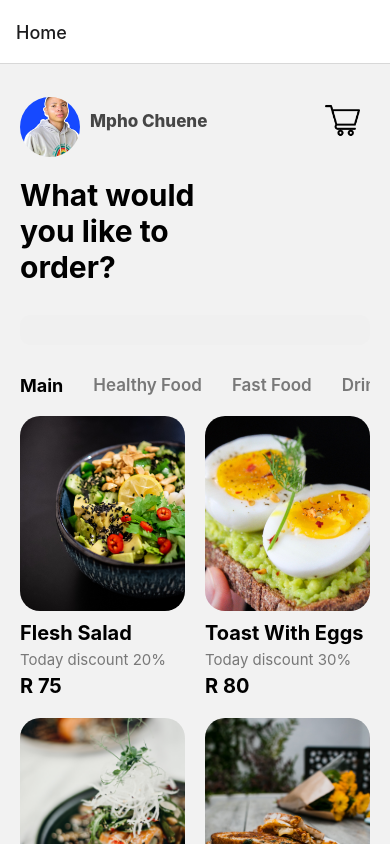
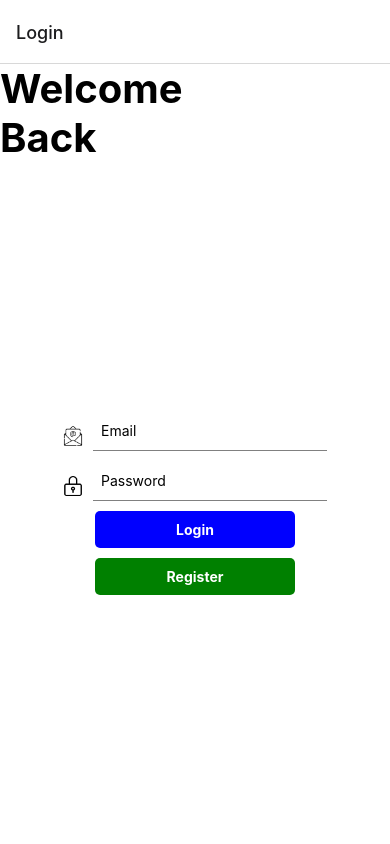
Before and after one commit to mphoChuene/Restuarant-app, a React Native app: screen / in a window 390 px wide. Shown: the top 844 px of the page. Built offline with nearby package versions, Linux system fonts and the light colour scheme.

Commit message:
delete cart functionality resolved

```diff
--- a/App.js
+++ b/App.js
@@ -24,9 +24,9 @@ const App = () => {
     <NavigationContainer>
       <Provider store={store}>
       <HomeStack.Navigator initialRouteName="Login">
- {/* <HomeStack.Screen name="Login" component={LoginScreen} /> */}
-  {/* <HomeStack.Screen name="Register" component={RegisterScreen} /> */}
-    {/* <HomeStack.Screen name="welcomeScreen" component={WelcomeScreen} />  */}
+ <HomeStack.Screen name="Login" component={LoginScreen} />
+  <HomeStack.Screen name="Register" component={RegisterScreen} />
+    <HomeStack.Screen name="welcomeScreen" component={WelcomeScreen} />
         <HomeStack.Screen name="Home" component={HomeScreen} />
         <HomeStack.Screen name="Cart" component={CartScreen} />
         <HomeStack.Screen
--- a/Screens/Restaurant/Cart.js
+++ b/Screens/Restaurant/Cart.js
@@ -1,6 +1,13 @@
 import React from "react";
 import { useSelector, useDispatch } from "react-redux";
-import { View, Text, Image, ScrollView, StyleSheet, TouchableOpacity } from "react-native";
+import {
+  View,
+  Text,
+  Image,
+  ScrollView,
+  StyleSheet,
+  TouchableOpacity,
+} from "react-native";
 import { removeFromCart } from "../../redux/cartSlice";
 
 const Cart = () => {
@@ -24,10 +31,15 @@ const Cart = () => {
           <View style={styles.cartItem} key={index}>
             <Image source={item.imageUrl} style={styles.image} />
             <View style={styles.prodDetails}>
-              <Text style={{ fontSize: 20, fontWeight: "bold", marginBottom: 8 }}>{item.name}</Text>
+              <Text
+                style={{ fontSize: 20, fontWeight: "bold", marginBottom: 8 }}>
+                {item.name}
+              </Text>
               <Text>Total Price: R {item.totalPrice}</Text>
             </View>
-            <TouchableOpacity onPress={() => handleDelete(index)} style={styles.deleteButton}>
+            <TouchableOpacity
+              onPress={() => handleDelete(item.id)}
+              style={styles.deleteButton}>
               <Text style={styles.deleteButtonText}>Delete</Text>
             </TouchableOpacity>
           </View>
--- a/Screens/Restaurant/RecipeDetailScreen.js
+++ b/Screens/Restaurant/RecipeDetailScreen.js
@@ -47,7 +47,7 @@ const RecipeDetailScreen = ({ route }) => {
       setShowTick(true); // Show the checkmark animation
       setTimeout(() => {
         setShowTick(false);
-        navigation.navigate('Home')
+        navigation.navigate("Home");
       }, 2000);
 
       setQuantity(1); // Reset the quantity
```
Also changed, not shown: redux/cartSlice.js (+8 -4 lines).
